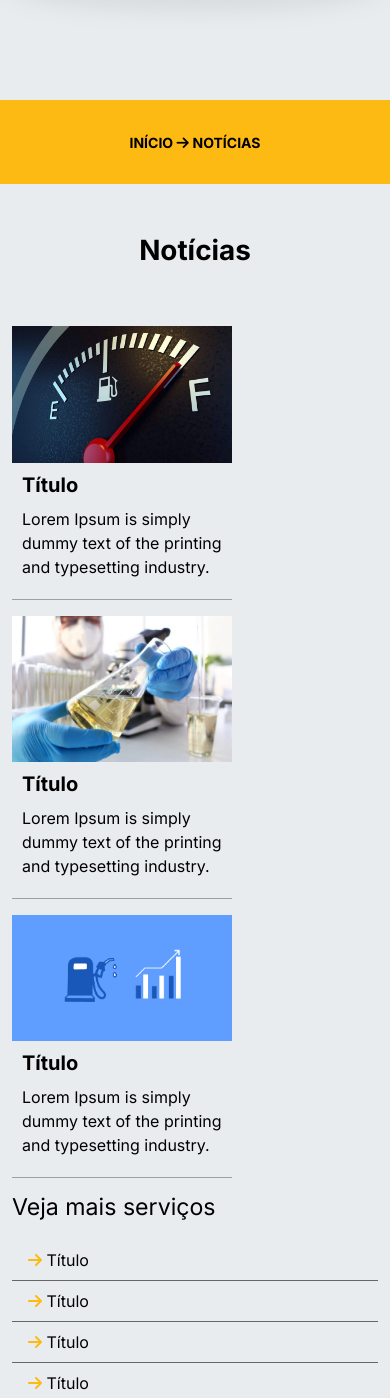
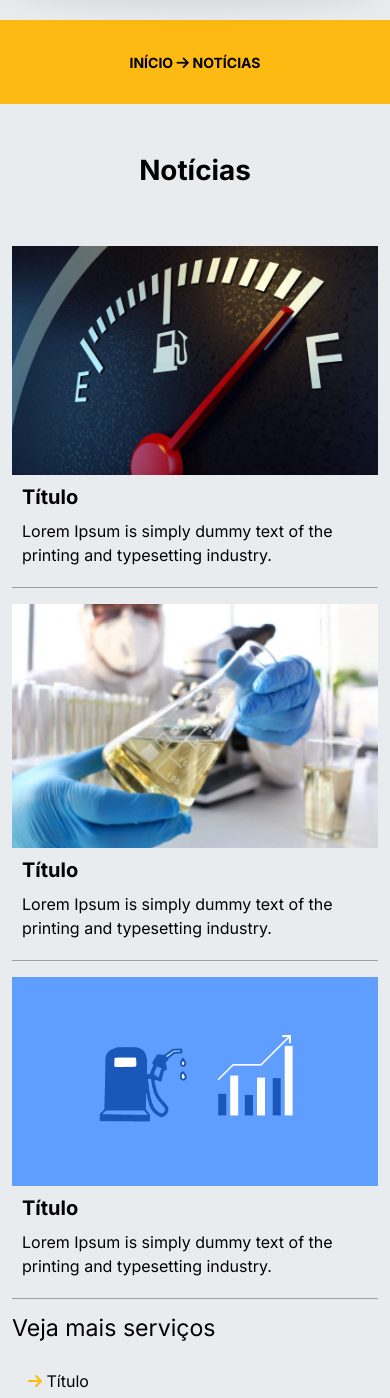
Before and after one commit to CarolMontteiro/combustivel, a web app: file category.html in a window 390 px wide. Shown: the part 121-1519 px from the top of the page. Run offline with its HTML, style and script files only (its server is not run), Linux system fonts and the light colour scheme; some libraries are stand-ins or nearby versions.

Commit message:
Adicionando class em Bootstrap e responsividade

```diff
--- a/category.html
+++ b/category.html
@@ -70,18 +70,19 @@
     </ul>
 
     <div class="container">
-        <h1>Notícias</h1>
+        <h1 class="text-center fw-bold">Notícias</h1>
 
+        <div class="category-list">
             <div id="content-category">
                 <div class="mb-3 box-category">
-                <a href="content.html">
+                    <a class="text-decoration-none" href="content.html">
                         <div class="row g-0 card-category">
                             <div class="col-md-4">
-                            <img src="./image/new1.jpeg" class="img-fluid img-category" alt="...">
+                                <img src="./image/new1.jpeg" class="img-fluid w-100" alt="...">
                             </div>
                             <div class="col-md-8">
                                 <div class="card-body">
-                                <h5 class="card-title">Título</h5>
+                                    <h5 class="card-title fw-bold">Título</h5>
                                     <p class="card-text">Lorem Ipsum is simply dummy text of the printing and typesetting
                                         industry.</p>
                                 </div>
@@ -91,14 +92,14 @@
                 </div>
 
                 <div class="mb-3 box-category">
-                <a href="content.html">
+                    <a class="text-decoration-none" href="content.html">
                         <div class="row g-0 card-category">
                             <div class="col-md-4">
-                            <img src="./image/new2.jpg" class="img-fluid img-category" alt="...">
+                                <img src="./image/new2.jpg" class="img-fluid w-100" alt="...">
                             </div>
                             <div class="col-md-8">
                                 <div class="card-body">
-                                <h5 class="card-title">Título</h5>
+                                    <h5 class="card-title fw-bold">Título</h5>
                                     <p class="card-text">Lorem Ipsum is simply dummy text of the printing and typesetting
                                         industry.</p>
                                 </div>
@@ -108,20 +109,21 @@
                 </div>
 
                 <div class="mb-3 box-category">
-                <a href="content.html">
+                    <a class="text-decoration-none" href="content.html">
                         <div class="row g-0 card-category">
                             <div class="col-md-4">
-                            <img src="./image/new3.png" class="img-fluid img-category" alt="...">
+                                <img src="./image/new3.png" class="img-fluid w-100" alt="...">
                             </div>
                             <div class="col-md-8">
                                 <div class="card-body">
-                                <h5 class="card-title">Título</h5>
+                                    <h5 class="card-title fw-bold">Título</h5>
                                     <p class="card-text">Lorem Ipsum is simply dummy text of the printing and typesetting
                                         industry.</p>
                                 </div>
                             </div>
                         </div>
                     </a>
+                </div>
             </div>
         </div>
 
--- a/css/style.css
+++ b/css/style.css
@@ -1,6 +1,5 @@
 *{
     list-style-type: none;
-
 }
 
 :root {
@@ -255,34 +254,15 @@ header .logo-top {
 /*######################################       CATEGORIA DE SRVIÇOS       ############################################*/
 /*####################################################################################################################*/
 #category {
-    padding: 80px 0;
     background-color: var(--color-quaternary);
 }
 
-#category .container {
-    display: flex;
-    flex-wrap: wrap;
-}
-
 #category h1 {
-    width: 100%;
-    text-align: center;
-    font-weight: 700;
     color: var(--color-primary);
     padding: 30px 0 50px 0;
 }
 
-.img-category {
-    width: 220px;
-}
-
-.img-category img {
-    width: 100%;
-}
-
 #content-category {
-    width: 60%;
-    display: block;
     margin-right: 15%;
 }
 
@@ -294,13 +274,8 @@ header .logo-top {
     padding-bottom: 20px;
 }
 
-.box-category a {
-    text-decoration: none;
-}
-
 .card-category h5 {
     color: var(--color-primary);
-    font-weight: 700;
     padding: 10px;
 }
 
@@ -536,6 +511,11 @@ header .logo-top {
         width: 50%;
     }
 
+    /* categorias */
+    #category {
+        padding: 80px 0;
+    }
+
     /* conteúdo */
     #content {
         padding: 90px 0;
@@ -552,6 +532,12 @@ header .logo-top {
 }
 
 @media (max-width: 1140px) {
+    /* categorias */
+    #category {
+        padding: 0;
+    }
+
+    /* conteúdo */
     #content {
         padding: 0;
     }
@@ -592,6 +578,11 @@ header .logo-top {
     #sidebar-content {
         width: 100%;
     }
+
+    /* categorias */
+    #content-category {
+        width: 100%;
+    }
 }
 
 @media (max-width: 540px) {
@@ -607,5 +598,4 @@ header .logo-top {
     .link-text a {
         padding: 15px 20px;
     }
-
 }
```
Lines whose indentation alone changed are shown as unchanged.
